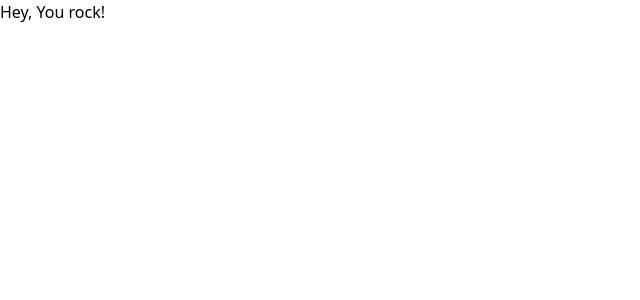
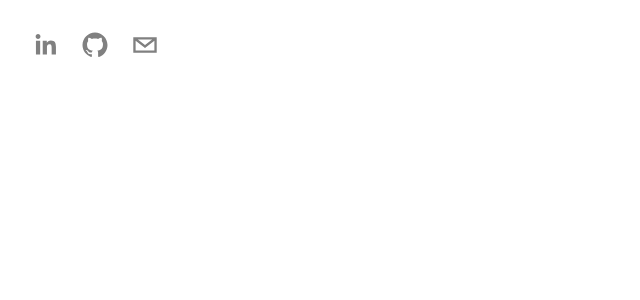
Before and after one commit to lillaknt/PortfolioNextjsApp-2.0, a Next.js app: page / in a window 1280 px wide. Shown: the top 300 px of the page, without its empty margins (0-640 px from the left). Built offline with nearby package versions, Linux system fonts and the light colour scheme.

Commit message:
Header imp.

```diff
--- a/components/Header.tsx
+++ b/components/Header.tsx
@@ -1,7 +1,75 @@
 import React from "react";
+import { SocialIcon } from "react-social-icons";
+import { motion } from "framer-motion";
+import Link from "next/link";
 
 type Props = {};
 
 export default function Header({}: Props) {
-  return <h1>Hey, You rock!</h1>;
+  return (
+    <header className="sticky top-0 p-5 flex items-start justify-between max-w-7xl mx-auto z-20 xl:items-center">
+      <motion.div
+        initial={{
+          x: -500,
+          opacity: 0,
+          scale: 0.5,
+        }}
+        animate={{
+          x: 0,
+          opacity: 1,
+          scale: 1,
+        }}
+        transition={{
+          duration: 1.5,
+        }}
+        className="flex flex-row items-center"
+      >
+        {/*  Social Icons */}
+        <SocialIcon
+          url="https://linkedin.com/in/lilla-kontra/"
+          fgColor="gray"
+          bgColor="transparent"
+        />
+        <SocialIcon
+          url="https://github.com/lillaknt"
+          fgColor="gray"
+          bgColor="transparent"
+        />
+        <SocialIcon
+          url="mailto:lillaknt@gmail.com"
+          fgColor="gray"
+          bgColor="transparent"
+        />
+      </motion.div>
+
+      {/* <Link href="#contact">
+        <motion.div
+          initial={{
+            x: 500,
+            opacity: 0,
+            scale: 0.5,
+          }}
+          animate={{
+            x: 0,
+            opacity: 1,
+            scale: 1,
+          }}
+          transition={{
+            duration: 1.5,
+          }}
+          className="flex flex-row items-center text-gray-300"
+        >
+          <SocialIcon
+            url="mailto:lillaknt@gmail.com"
+            fgColor="gray"
+            bgColor="transparent"
+          />
+
+          <p className="uppercase hidden md:inline-flex text-sm text-gray-400">
+            Get In Touch
+          </p>
+        </motion.div>
+      </Link> */}
+    </header>
+  );
 }
--- a/package.json
+++ b/package.json
@@ -9,9 +9,11 @@
     "lint": "next lint"
   },
   "dependencies": {
+    "framer-motion": "^10.16.5",
     "next": "14.0.3",
     "react": "^18",
-    "react-dom": "^18"
+    "react-dom": "^18",
+    "react-social-icons": "^6.6.0"
   },
   "devDependencies": {
     "@types/node": "^20",
```
Also changed, not shown: 1 other file (tests, documents, lock files or other folders).
